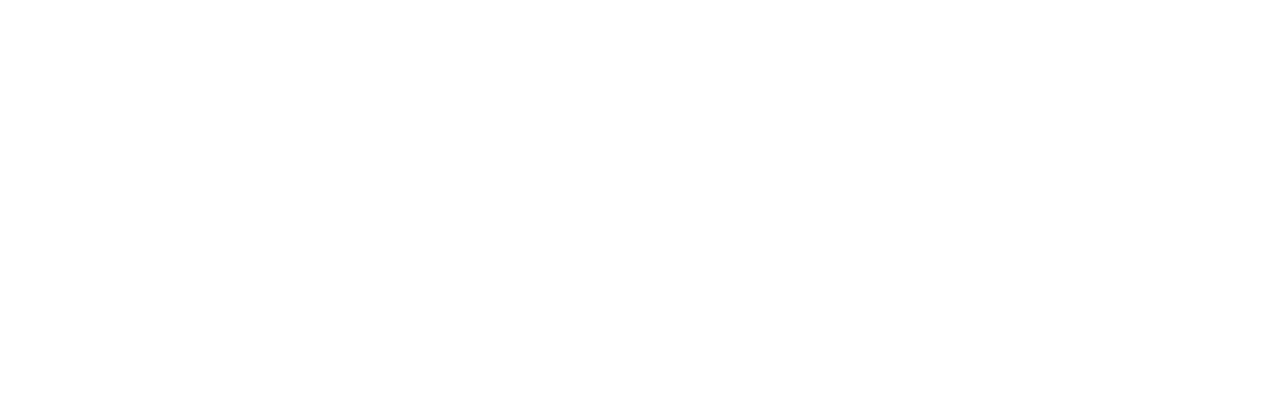
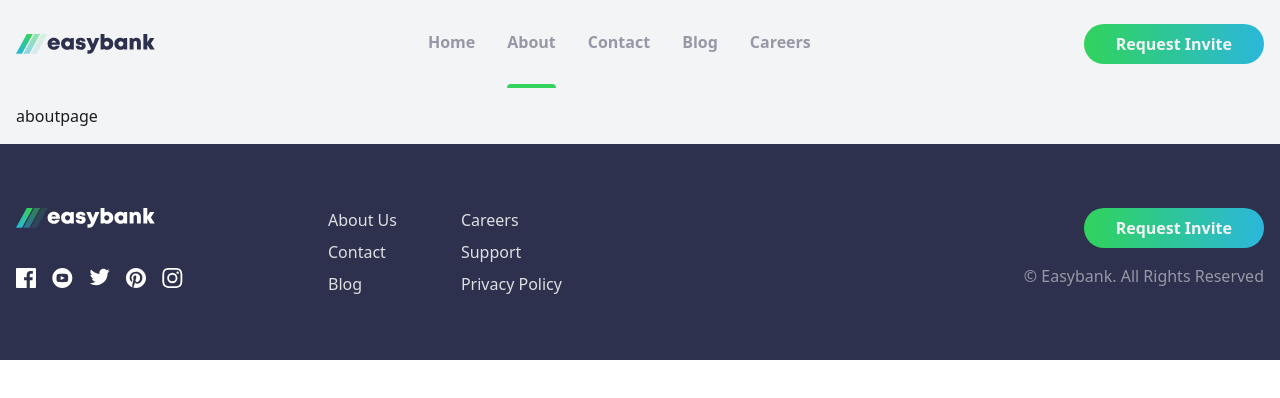
Before and after one commit to Wfelipe2011/easybank-landing-page, a Nuxt app: page /AboutPage in a window 1280 px wide. Before the commit this address had no page. Shown: the top 398 px of the page. Built offline with nearby package versions, Linux system fonts and the light colour scheme.

Commit message:
add about pages for route

```diff
--- /dev/null
+++ b/pages/AboutPage.vue
@@ -0,0 +1,15 @@
+<template>
+  <main>
+    <section
+      class="flex flex-col-reverse items-center w-full mb-16 rounded-md xl:container md:mx-auto md:my-0 sm:mx-auto sm:my-0 lg:flex-row"
+    >
+      <h1 class="p-4">aboutpage</h1>
+    </section>
+  </main>
+</template>
+<script>
+export default {
+  name: 'AboutPage',
+  layout: 'DefaultLayout',
+}
+</script>
```
